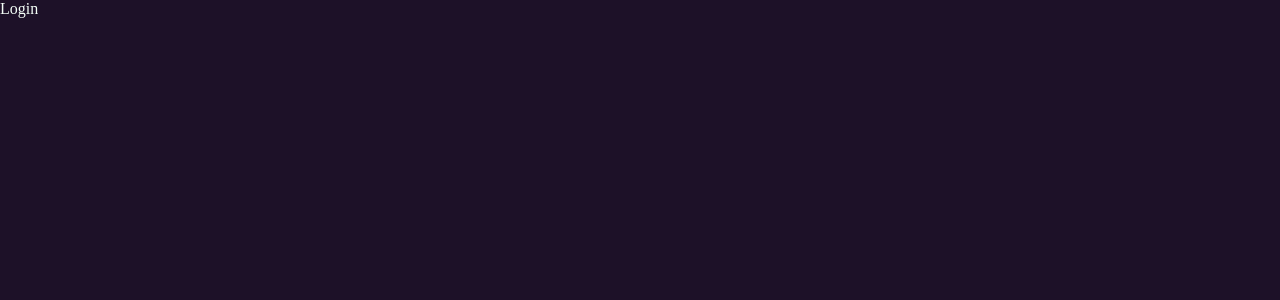
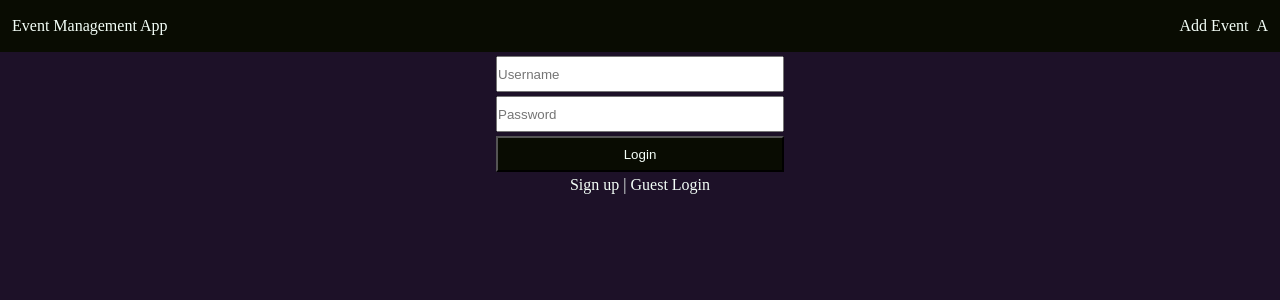
Before and after one commit to Sahil-4/swissmote-emp, a React (Vite) app in the folder frontend/: page /login in a window 1280 px wide. Shown: the top 300 px of the page. Built offline with nearby package versions, Linux system fonts and the light colour scheme.

Commit message:
add: created auth pages

```diff
--- a/frontend/src/pages/guestLogin.tsx
+++ b/frontend/src/pages/guestLogin.tsx
@@ -1,6 +1,37 @@
+import { useRef } from "react";
+import { Link } from "react-router-dom";
+import Header from "../components/header.jsx";
+import styles from "../styles/authForm.module.css";
+
 const GuestLogin = () => {
+  const usernameInput = useRef<HTMLInputElement | null>(null);
+
+  const handleLogin = (e: React.FormEvent) => {
+    e.preventDefault();
+
+    const username = usernameInput.current?.value;
+
+    if (!username) return;
+
+    //
+  };
+
   return (
-    <div>GuestLogin</div>
-  )
-}
-export default GuestLogin
+    <>
+      <Header />
+      <section>
+        <form onSubmit={handleLogin} className={styles.authForm}>
+          <input type="text" placeholder="Username" ref={usernameInput} required={true} />
+          <button type="submit">Login as Guest</button>
+          <div>
+            <Link to={"/login"}>Login</Link>
+            &nbsp;|&nbsp;
+            <Link to={"/signup"}>Sign up</Link>
+          </div>
+        </form>
+      </section>
+    </>
+  );
+};
+
+export default GuestLogin;
--- a/frontend/src/pages/login.tsx
+++ b/frontend/src/pages/login.tsx
@@ -1,6 +1,40 @@
+import { useRef } from "react";
+import { Link } from "react-router-dom";
+import Header from "../components/header.jsx";
+import styles from "../styles/authForm.module.css";
+
 const Login = () => {
+  const usernameInput = useRef<HTMLInputElement | null>(null);
+  const passwordInput = useRef<HTMLInputElement | null>(null);
+
+  const handleLogin = (e: React.FormEvent) => {
+    e.preventDefault();
+
+    const username = usernameInput.current?.value;
+    const password = passwordInput.current?.value;
+
+    if (!username || !password) return;
+
+    //
+  };
+
   return (
-    <div>Login</div>
-  )
-}
-export default Login
+    <>
+      <Header />
+      <section>
+        <form onSubmit={handleLogin} className={styles.authForm}>
+          <input type="text" placeholder="Username" ref={usernameInput} required={true} />
+          <input type="text" placeholder="Password" ref={passwordInput} required={true} />
+          <button type="submit">Login</button>
+          <div>
+            <Link to={"/signup"}>Sign up</Link>
+            &nbsp;|&nbsp;
+            <Link to={"/guestLogin"}>Guest Login</Link>
+          </div>
+        </form>
+      </section>
+    </>
+  );
+};
+
+export default Login;
--- a/frontend/src/pages/signup.tsx
+++ b/frontend/src/pages/signup.tsx
@@ -1,6 +1,40 @@
+import { useRef } from "react";
+import { Link } from "react-router-dom";
+import Header from "../components/header.jsx";
+import styles from "../styles/authForm.module.css";
+
 const Signup = () => {
+  const usernameInput = useRef<HTMLInputElement | null>(null);
+  const passwordInput = useRef<HTMLInputElement | null>(null);
+
+  const handleSignUp = (e: React.FormEvent) => {
+    e.preventDefault();
+
+    const username = usernameInput.current?.value;
+    const password = passwordInput.current?.value;
+
+    if (!username || !password) return;
+
+    //
+  };
+
   return (
-    <div>Signup</div>
-  )
-}
-export default Signup
+    <>
+      <Header />
+      <section>
+        <form onSubmit={handleSignUp} className={styles.authForm}>
+          <input type="text" placeholder="Username" ref={usernameInput} required={true} />
+          <input type="text" placeholder="Password" ref={passwordInput} required={true} />
+          <button type="submit">Sign up</button>
+          <div>
+            <Link to={"/login"}>Login</Link>
+            &nbsp;|&nbsp;
+            <Link to={"/guestLogin"}>Guest Login</Link>
+          </div>
+        </form>
+      </section>
+    </>
+  );
+};
+
+export default Signup;
--- /dev/null
+++ b/frontend/src/styles/authForm.module.css
@@ -0,0 +1,23 @@
+.authForm {
+  width: 320px;
+  margin: 0 auto;
+  text-align: center;
+}
+
+.authForm > input,
+.authForm > button {
+  width: 90%;
+  height: 36px;
+  display: block;
+  margin: 4px auto;
+}
+
+.authForm > button {
+  color: var(--secondary);
+  background: var(--accent);
+}
+
+.authForm > button:hover {
+  background: var(--secondary);
+  color: var(--accent);
+}
```
